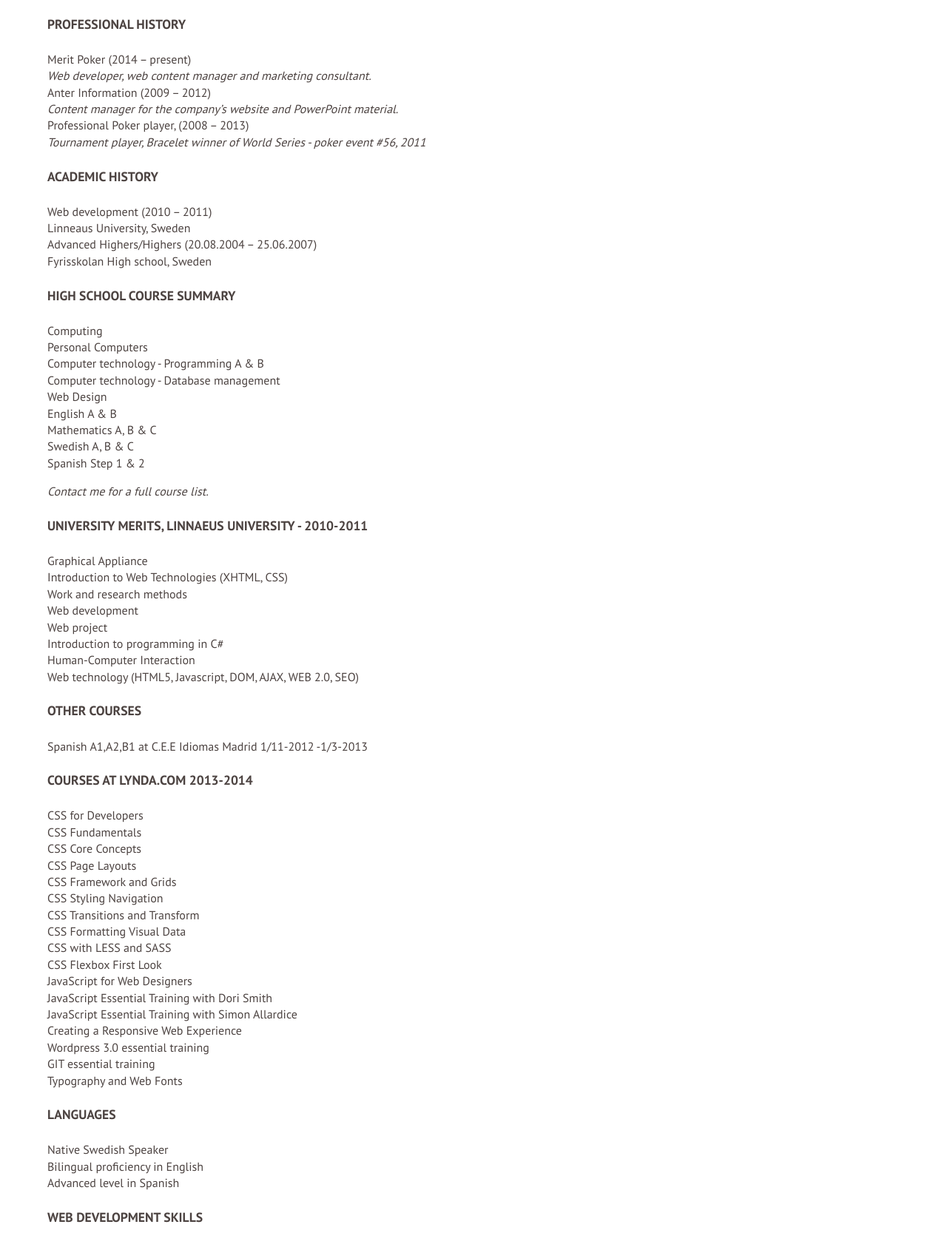
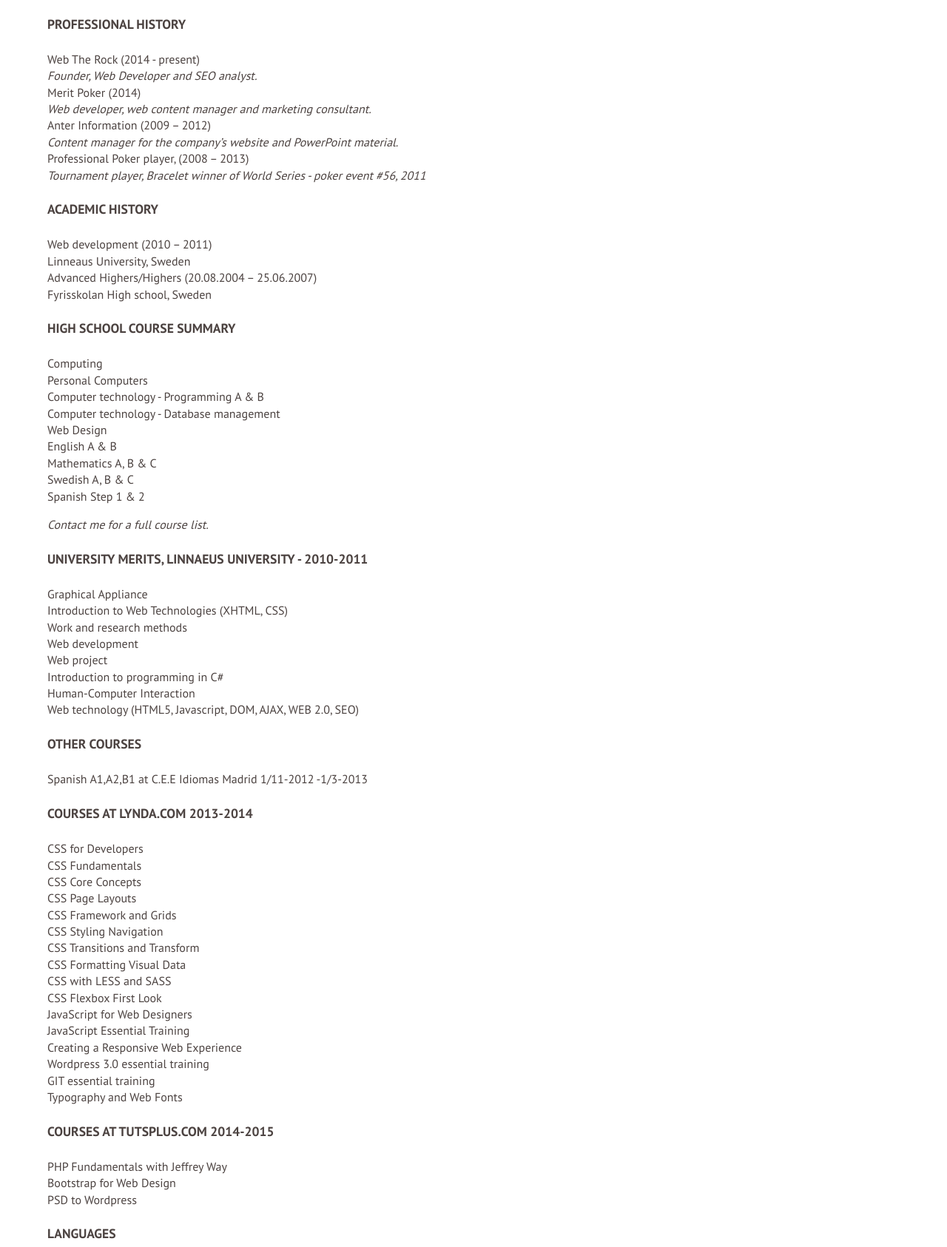
Before and after one commit to alexanderanter/alexanderanter.github.io, a plain HTML site: page cv.html in a window 1280 px wide. Shown: the part 142-1828 px from the top of the page at 74% size. Drawn offline with Linux system fonts and the light colour scheme; a web font is replaced by a local one.

Commit message:
Updated CV and personal information

```diff
--- a/css/main.css
+++ b/css/main.css
@@ -983,7 +983,7 @@ cursor: pointer;
 -moz-user-select: none;
 -ms-user-select: none;
 user-select: none;
-    background: #9E9E88;
+    background: #FFF;
 background-image: none;
 border: 1px solid #000;
 border-radius: 4px;
--- a/cv.html
+++ b/cv.html
@@ -41,7 +41,9 @@
 
             <h4>PROFESSIONAL HISTORY</h4>
             <ul>
-                <li>Merit Poker (2014 – present)</li>
+                <li>Web The Rock (2014 - present)</li>
+                <li><em>Founder, Web Developer and SEO analyst.</em></li>
+                <li>Merit Poker (2014)</li>
                 <li><em>Web developer, web content manager and marketing consultant.</em></li>
                 <li>Anter Information (2009 – 2012) </li>
                 <li><em>Content manager for the company’s website and PowerPoint material.</em></li>
@@ -98,12 +100,18 @@
                 <li> CSS with LESS and SASS</li>
                 <li> CSS Flexbox First Look</li>
                 <li> JavaScript for Web Designers</li>
-                <li> JavaScript Essential Training with Dori Smith</li>
-                <li> JavaScript Essential Training with Simon Allardice</li>
+                <li> JavaScript Essential Training</li>
                 <li> Creating a Responsive Web Experience</li>
                 <li> Wordpress 3.0 essential training </li>
                 <li> GIT essential training </li>
                 <li> Typography and Web Fonts </li>
+            </ul>
+             <h4>Courses at tutsplus.com 2014-2015</h4>
+            <ul>
+                <li> PHP Fundamentals with Jeffrey Way</li>
+                <li> Bootstrap for Web Design</li>
+                <li> PSD to Wordpress</li>
+
             </ul>
             <h4>LANGUAGES</h4>
             <ul>
```
Also changed, not shown: about.html (+3 -6 lines).
